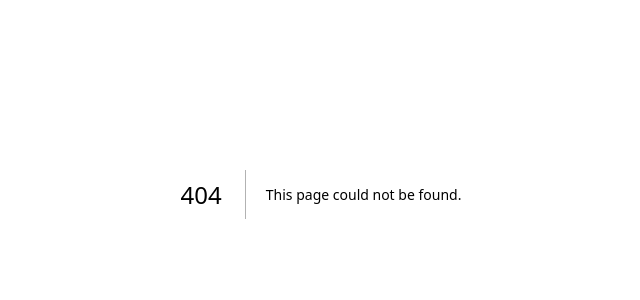
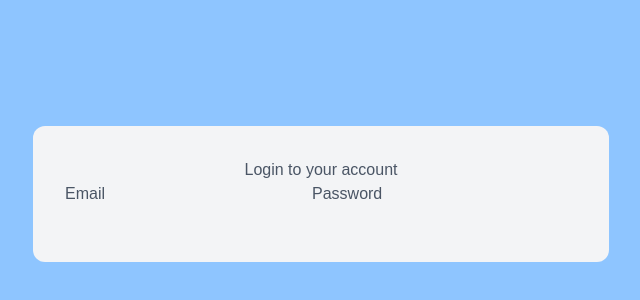
Before and after one commit to siqueiradaniel/next-todo-list, a Next.js app: page /login in a window 1280 px wide. Before the commit this address had no page. Shown: the part 206-506 px from the top of the page, without its empty margins (319-959 px from the left). Built offline with nearby package versions, Linux system fonts and the light colour scheme.

Commit message:
feat(login): start login

```diff
--- /dev/null
+++ b/app/login/page.tsx
@@ -0,0 +1,16 @@
+export default function Login() {
+    return (
+        <div className="min-h-screen w-full bg-blue-300 flex items-center justify-center">
+            <div className="h-full max-w-2xs md:min-w-xl flex flex-col items-center bg-gray-100 p-8 rounded-xl text-gray-600">
+                <span>Login to your account</span>
+                <form>
+                    <label>Email</label>
+                    <input type="text" className="outline-none"/>
+
+                    <label>Password</label>
+                    <input type='password' className="outline-none"/>
+                </form>
+            </div>
+        </div>
+    )
+}
```
